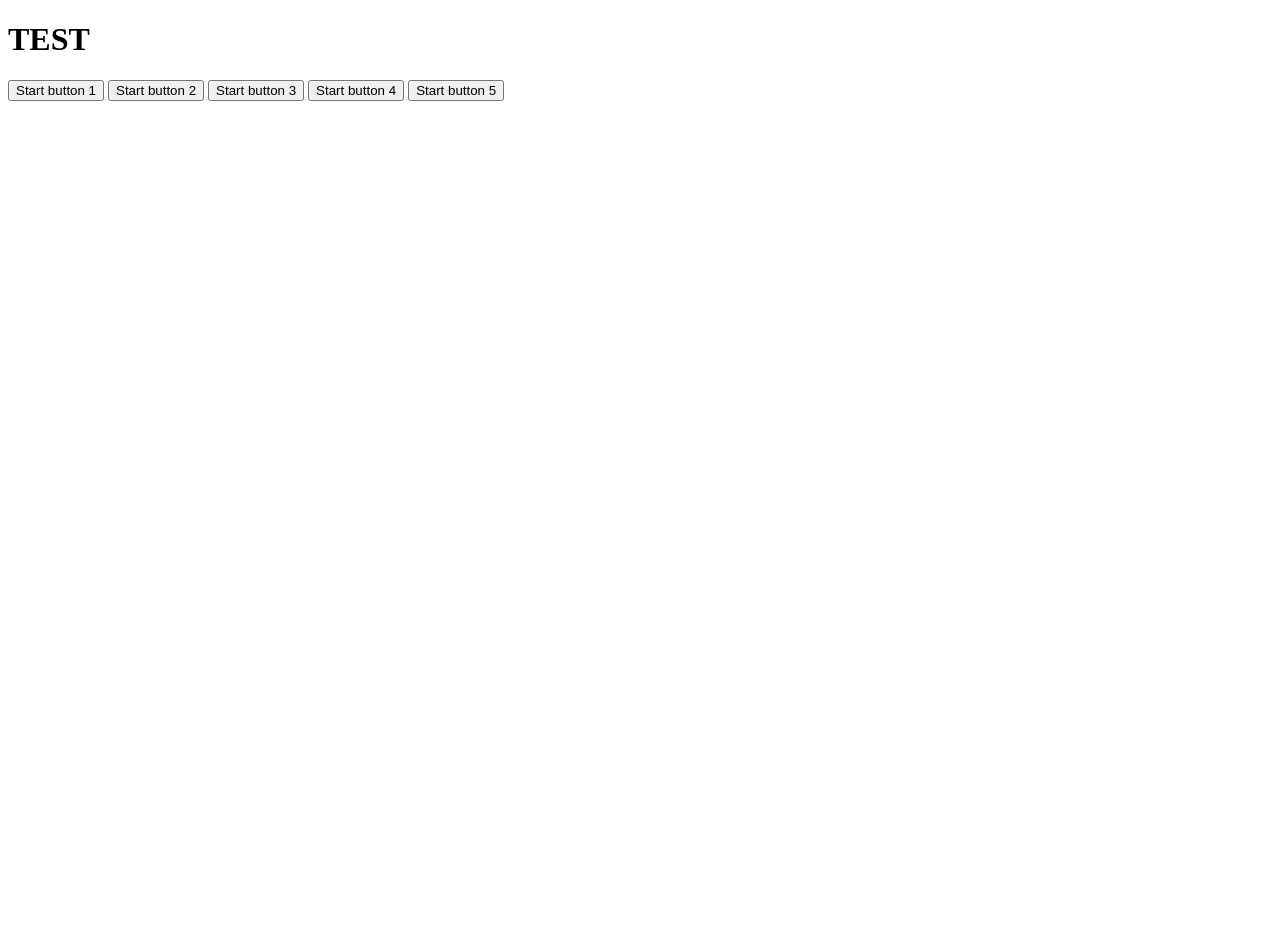
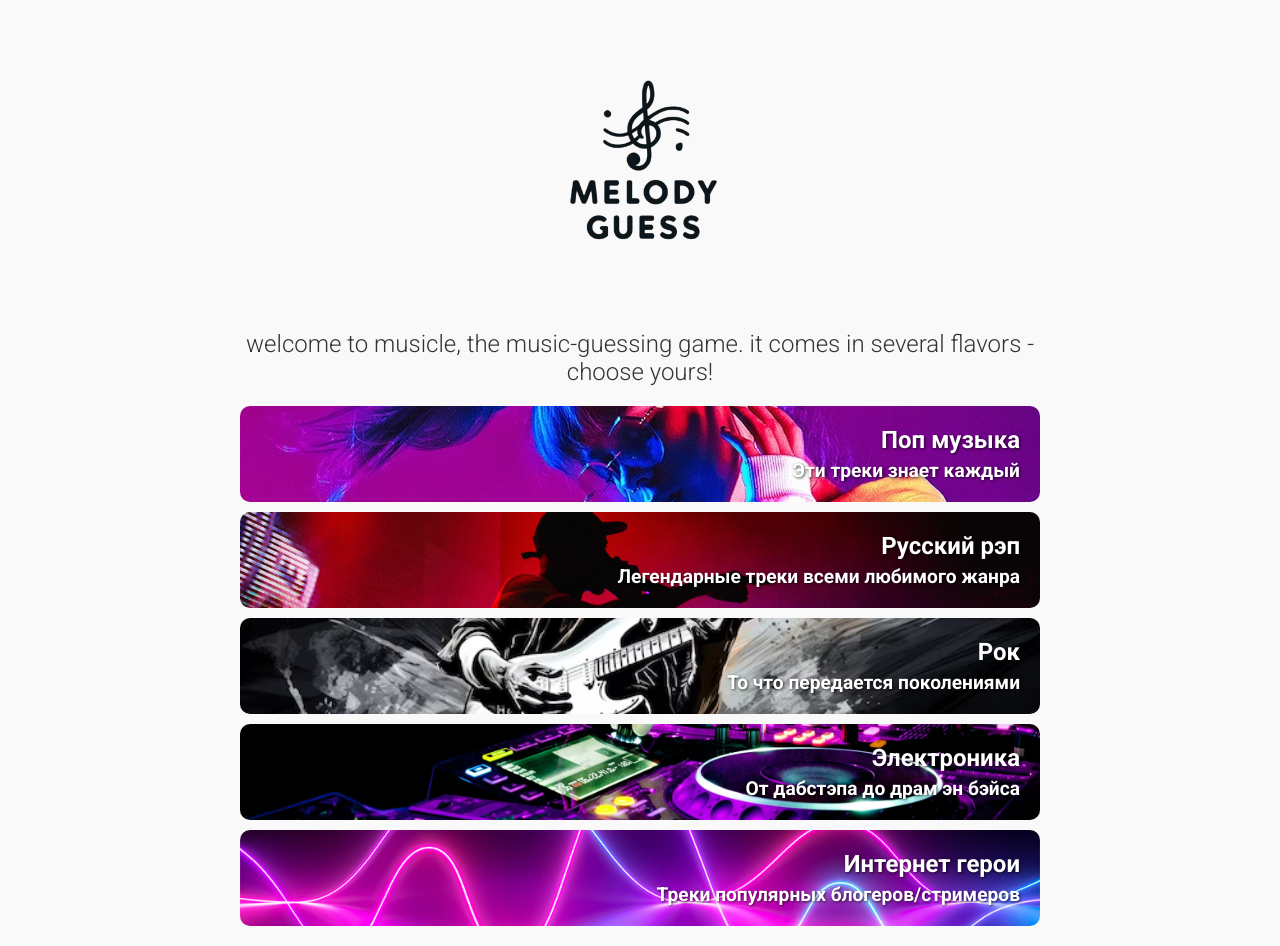
Before and after one commit to ISich/web-proj, a Flask app: page / in a window 1280 px wide. Before the commit the page ends 101 px from the top, so only its background shows below. Run offline with Flask 3, Linux system fonts and the light colour scheme.

Commit message:
Add html for main page

```diff
--- a/main.py
+++ b/main.py
@@ -5,7 +5,7 @@ app = Flask(__name__)
 
 @app.route('/')
 def index():
-    return render_template('guess_page.html')
+    return render_template('guess.html')
 
 
 @app.route('/about')
--- a/models.py
+++ b/models.py
@@ -11,6 +11,7 @@ class Tracks(Base):
 
     id: Mapped[int] = mapped_column(autoincrement=True, primary_key=True)
     name: Mapped[str]
+    type: Mapped[str]
 
 
 class Singers(Base):
--- /dev/null
+++ b/static/styles/guess.css
@@ -0,0 +1,82 @@
+body {
+    margin: 0;
+    font-family: 'Roboto', sans-serif;
+    background-color: #f9f9f9;
+    color: #333;
+}
+
+.container {
+    max-width: 800px;
+    margin: 0 auto;
+    padding: 20px;
+    text-align: center;
+}
+
+header {
+    display: flex;
+    flex-direction: column;
+    align-items: center;
+    justify-content: center;
+    margin-bottom: 0; /* Уменьшение отступа снизу у заголовка */
+    padding-bottom: 0; /* Удаление внутреннего отступа */
+}
+
+.logo {
+    width: 300px; /* Увеличьте ширину до 300 пикселей или более */
+    height: auto; /* Высота будет автоматически рассчитана пропорционально */
+    margin-bottom: 5px; /* Уменьшение отступа снизу у логотипа */
+}
+
+h1 {
+    font-size: 2.5em;
+    margin: 0;
+    font-weight: 700;
+    padding-bottom: 0; /* Удаление внутреннего отступа */
+}
+
+.welcome-message {
+    font-size: 1.5em; /* Увеличьте размер шрифта до 1.5em или больше */
+    margin-top: 5px; /* Уменьшение отступа сверху */
+    margin-bottom: 20px; /* Дополнительное пространство снизу */
+}
+
+.game-options {
+    display: flex;
+    flex-direction: column;
+    gap: 10px;
+}
+
+.game-option {
+    display: block;
+    position: relative;
+    padding: 20px;
+    font-size: 1.5em;
+    font-weight: 700;
+    color: white;
+    text-decoration: none;
+    text-shadow: 1px 1px 3px rgba(0, 0, 0, 0.7);
+    background-size: cover;
+    background-position: center center; /* Положение изображения по центру */
+    border-radius: 10px;
+    text-align: right; /* Выравнивание названия стиля правее */
+}
+
+.special-background {
+    background-position: center center; /* Положение изображения для конкретного элемента */
+}
+
+.game-option span {
+    display: block;
+    font-size: 0.8em;
+    margin-top: 5px;
+    font-weight: 700; /* Более жирный шрифт */
+    color: #ffffff; /* Белый цвет */
+}
+
+.game-option:hover {
+    opacity: 0.8;
+}
+
+.spec {
+    background-position: center 450px;
+}
--- /dev/null
+++ b/templates/guess.html
@@ -0,0 +1,27 @@
+<!DOCTYPE html>
+<html lang="en">
+<head>
+    <meta charset="UTF-8">
+    <meta name="viewport" content="width=device-width, initial-scale=1.0">
+    <title>Music Guessing Game</title>
+    <link href="https://fonts.googleapis.com/css2?family=Roboto:wght@100;300;700&display=swap" rel="stylesheet">
+    <link rel="stylesheet" href="{{ url_for('static', filename='styles/guess.css') }}">
+</head>
+<body>
+    <div class="container">
+        <header>
+            <img src="{{ url_for('static', filename='images/logo.png') }}" alt="Logo" class="logo">
+        </header>
+        <main>
+            <p class="welcome-message">welcome to musicle, the music-guessing game. it comes in several flavors - choose yours!</p>
+            <div class="game-options">
+                <a href="#" class="game-option" style="background-image: url('{{ url_for('static', filename='images/pop.jpg') }}');">Поп музыка<br><span>Эти треки знает каждый</span></a>
+                <a href="#" class="game-option spec" style="background-image: url('{{ url_for('static', filename='images/rap.jpg') }}');">Русский рэп<br><span>Легендарные треки всеми любимого жанра</span></a>
+                <a href="#" class="game-option special-background" style="background-image: url('{{ url_for('static', filename='images/rock.jpg') }}');">Рок<br><span>То что передается поколениями</span></a>
+                <a href="#" class="game-option" style="background-image: url('{{ url_for('static', filename='images/electro.jpg') }}');">Электроника<br><span>От дабстэпа до драм эн бэйса</span></a>
+                <a href="#" class="game-option" style="background-image: url('{{ url_for('static', filename='images/internet.jpg') }}');">Интернет герои<br><span>Треки популярных блогеров/стримеров</span></a>
+            </div>
+        </main>
+    </div>
+</body>
+</html>
--- a/templates/guess_page.html
+++ b/templates/guess_page.html
@@ -1,5 +1,5 @@
 <!DOCTYPE html>
-<html lang="en">
+<html lang="ru">
 <head>
     <meta charset="UTF-8">
     <meta name="viewport" content="width=device-width, initial-scale=1.0">
```
Also changed, not shown: static/images/electro.jpg (added), static/images/internet.jpg (added), static/images/logo.png (added), static/images/pop.jpg (added), static/images/rap.jpg (added), static/images/rock.jpg (added), 1 other file.
